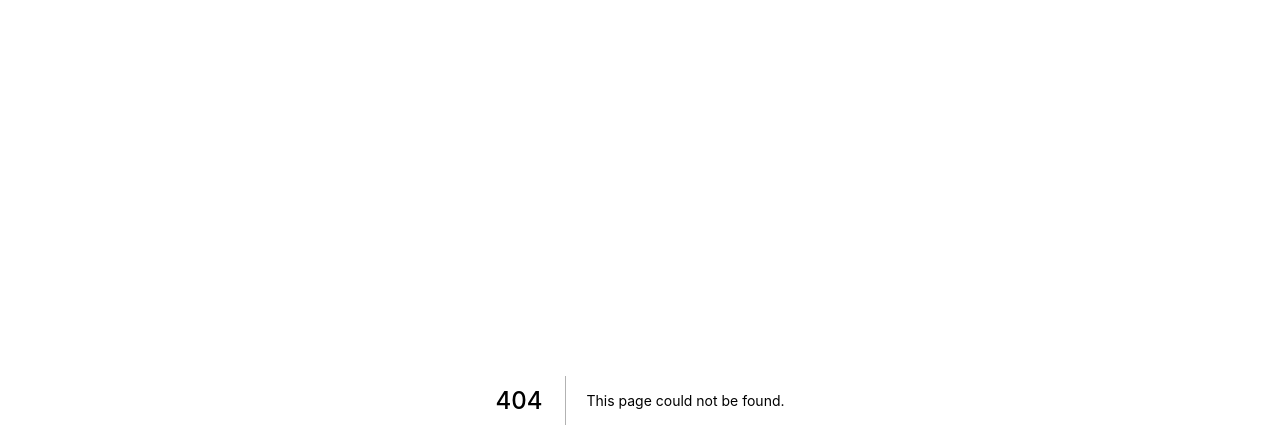
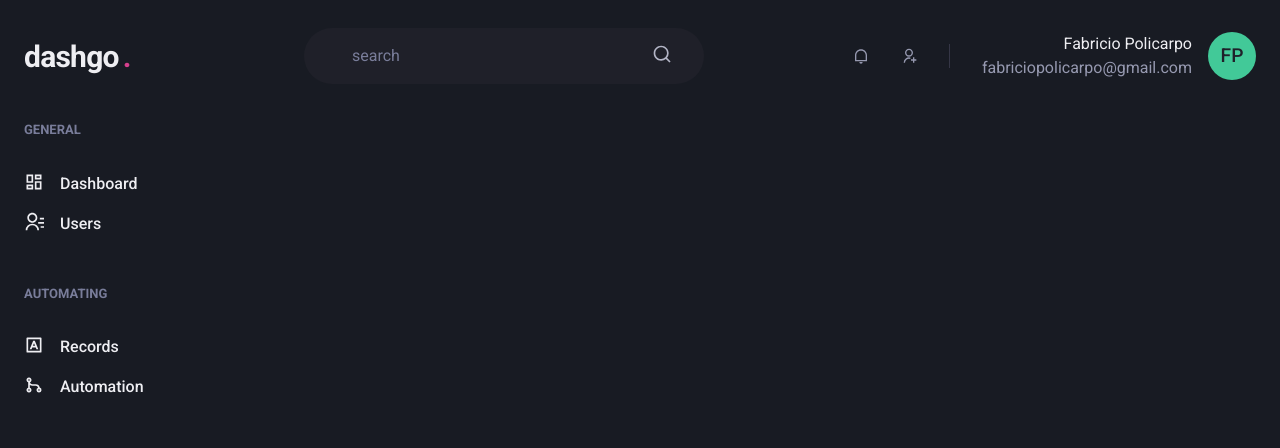
Before and after one commit to fpolica91/chakra_dash, a Next.js app: page /users in a window 1280 px wide. Before the commit this address had no page. Shown: the top 448 px of the page. Built offline with nearby package versions, Linux system fonts and the light colour scheme.

Commit message:
reuseful

```diff
--- /dev/null
+++ b/src/components/common/Container.tsx
@@ -0,0 +1,14 @@
+import { Flex } from "@chakra-ui/react";
+import { ReactElement } from "toasted-notes/node_modules/@types/react";
+
+interface ContainerProps {
+  children: ReactElement;
+}
+
+export function Container({ children }: ContainerProps) {
+  return (
+    <Flex maxW={1480} w="100%" my="6" mx="auto" px="6">
+      {children}
+    </Flex>
+  );
+}
--- /dev/null
+++ b/src/pages/users/index.tsx
@@ -0,0 +1,15 @@
+import { Box } from "@chakra-ui/react";
+import { Container as DefaultContainer } from "../../components/common/Container";
+import { Header } from "../../components/Header";
+import Sidebar from "../../components/Sidebar";
+
+export default function UserList() {
+  return (
+    <Box>
+      <Header />
+      <DefaultContainer>
+        <Sidebar />
+      </DefaultContainer>
+    </Box>
+  );
+}
```
Also changed, not shown: src/pages/dashboard.tsx (+5 -2 lines).
